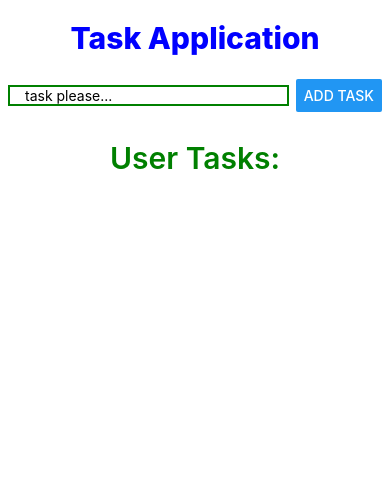
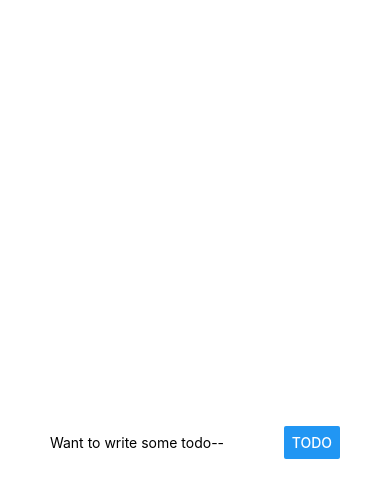
Before and after one commit to Sahil-4U/task-project-in-Native, a React Native app: screen / in a window 390 px wide. Shown: the top 498 px of the page. Built offline with nearby package versions, Linux system fonts and the light colour scheme.

Commit message:
i have added a modal with slide animations

```diff
--- a/App.js
+++ b/App.js
@@ -1,12 +1,49 @@
-import { StatusBar } from 'expo-status-bar';
-import { StyleSheet, Text, View } from 'react-native';
+import { Modal, View, Text, StyleSheet, Button } from 'react-native';
 import Task from './components/Task';
+import { useState } from 'react';
 
 export default function App() {
+  const [showModal, setShowModal] = useState(false);
+  const handleModal = () => {
+    setShowModal(true);
+  }
   return (
-    <View>
-      <Task />
+    <View style={!showModal && styles.con}>
+
+
+
+      <Modal
+        animationType='slide'
+        visible={showModal}
+      >
+        <View>
+          <Task />
+        </View>
+      </Modal>
+      <View style={styles.textView}>
+        <Text>Want to write some todo--</Text>
+        <Button
+          title='todo'
+          onPress={handleModal}
+        />
+      </View>
 
     </View>
   );
 }
+
+const styles = StyleSheet.create({
+  con: {
+    flex: 1,
+    justifyContent: 'center',
+  },
+  textView: {
+    // flex: 1,
+    flexDirection: "row",
+    justifyContent: 'space-around',
+    alignItems: 'center',
+    marginTop: 40,
+    marginHorizontal: 20,
+  },
+
+})
--- a/components/Task.js
+++ b/components/Task.js
@@ -37,7 +37,7 @@ const Task = () => {
             <Text style={styles.subHeading}>User Tasks:</Text>
 
             <View style={styles.tasksBox}>
-                <ScrollView>
+
 
                 {
 
@@ -50,7 +50,7 @@ const Task = () => {
                         })
 
                 }
-                </ScrollView>
+
 
             </View>
 
@@ -98,6 +98,7 @@ const styles = StyleSheet.create({
         backgroundColor: 'green',
         color: 'white',
         fontSize: 20,
+        borderRadius: 10,
     },
     tasksBox: {
         margin: 8,
```
